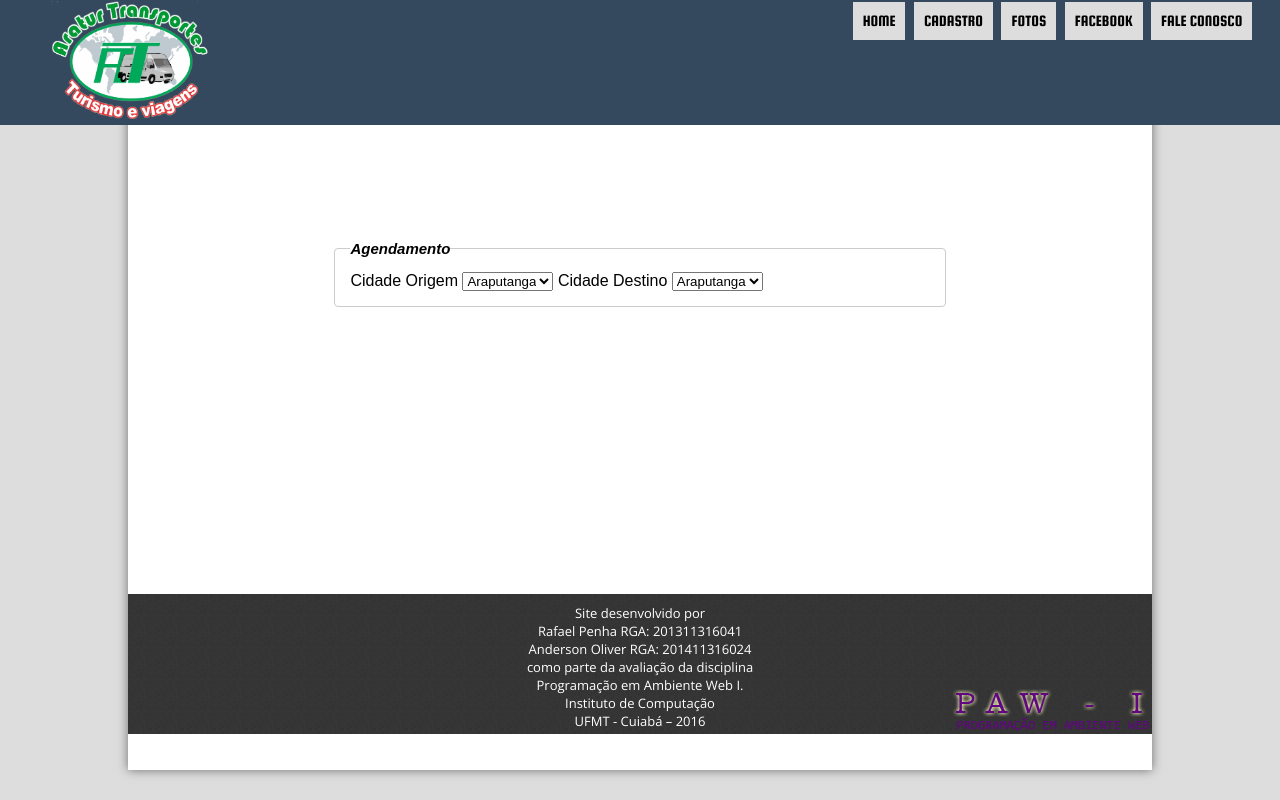
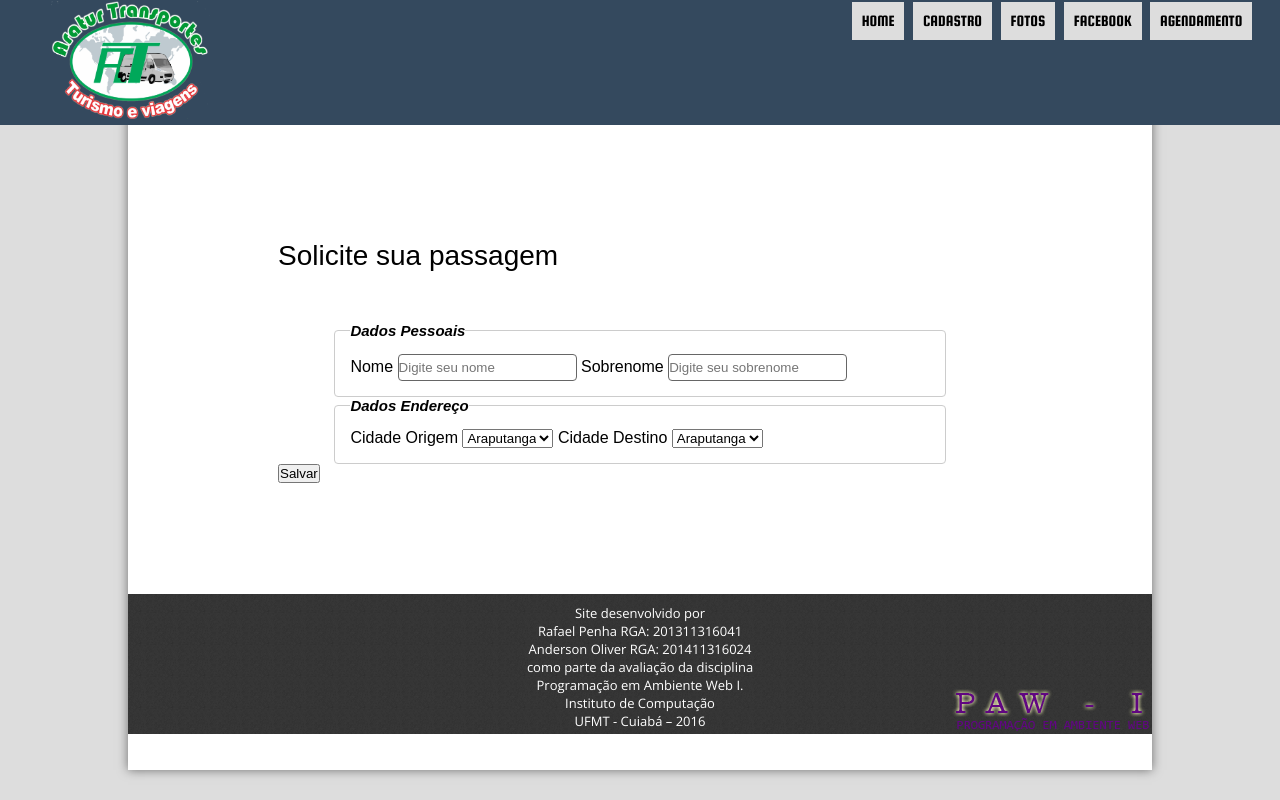
Before and after one commit to andersonOlliver/Site-php, a PHP site: page /agendamento.php in a window 1280 px wide. Run offline with PHP 8.4, Linux system fonts and the light colour scheme; some web fonts are replaced.

Commit message:
Tela de Login pronto!
Tela de Agendamento falta adicionar alguns campos.

```diff
--- a/_css/admin.css
+++ b/_css/admin.css
@@ -37,6 +37,7 @@ input {
     border-radius: 4px;
     height: 25px;
 }
+
 
 label {
     display: inline-block;
--- a/_css/agendamento.css
+++ b/_css/agendamento.css
@@ -4,7 +4,10 @@
 body{
     min-width: 700px;
 }
-
+#descricao{
+    margin-bottom: 50px;
+    font-size: 28px;
+}
 section{
     height: 30%;
     margin: 150px;
--- a/admin.php
+++ b/admin.php
@@ -14,9 +14,9 @@
               <ul type="disk">
                 <li><a href="index.php">Home</a></li>
                 <li><a href="admin.php">Cadastro</a></li>
-                <li><a href="#">Fotos</a></li>
+                <li><a href="login.php">Sistur</a></li>
                 <li><a href="https://www.facebook.com/Aratur/">Facebook</a></li>
-                <li><a href="#">Fale conosco</a></li>
+                <li><a href="agendamento.php">Agendamento</a></li>
               </ul>
             </nav>
           </header>
--- a/agendamento.php
+++ b/agendamento.php
@@ -21,16 +21,30 @@
                         <li><a href="admin.php">Cadastro</a></li>
                         <li><a href="#">Fotos</a></li>
                         <li><a href="https://www.facebook.com/Aratur/">Facebook</a></li>
-                        <li><a href="#">Fale conosco</a></li>
+                        <li><a href="agendamento.php">Agendamento</a></li>
                     </ul>
                 </nav>
             </header>
         </div>
         <main class="principal painel">
             <section>
+                <div id="descricao">
+                    <p>Solicite sua passagem</p>
+                </div>
                 <form action="" method="">
                     <fieldset>
-                        <legend>Agendamento</legend>
+                        <legend>Dados Pessoais</legend>
+                        <div>
+                            <label>Nome</label>
+                            <input type="text" name="nome" placeholder="Digite seu nome">
+                            <label>Sobrenome</label>
+                            <input type="text" name="sobrenome" placeholder="Digite seu sobrenome"
+                        </div>
+
+
+                    </fieldset>
+                    <fieldset>
+                        <legend>Dados Endereço</legend>
                         <div id="destino"
                              <label>Cidade Origem</label>
                             <select>
@@ -45,7 +59,7 @@
                         </div>
 
                     </fieldset>
-
+                    <button type="submit">Salvar</button>
                 </form>
 
             </section>
--- a/index.php
+++ b/index.php
@@ -15,9 +15,9 @@
           <ul type="disk">
             <li><a href="index.php">Home</a></li>
             <li><a href="admin.php">Cadastro</a></li>
-            <li><a href="#">Fotos</a></li>
+            <li><a href="login.php">Sistur</a></li>
             <li><a href="https://www.facebook.com/Aratur/">Facebook</a></li>
-            <li><a href="#">Fale conosco</a></li>
+            <li><a href="agendamento.php">Agendamento</a></li>
           </ul>
         </nav>
       </header>
```
Also changed, not shown: _css/login.css (added, +56 -0 lines), login.php (+31 -0 lines).
